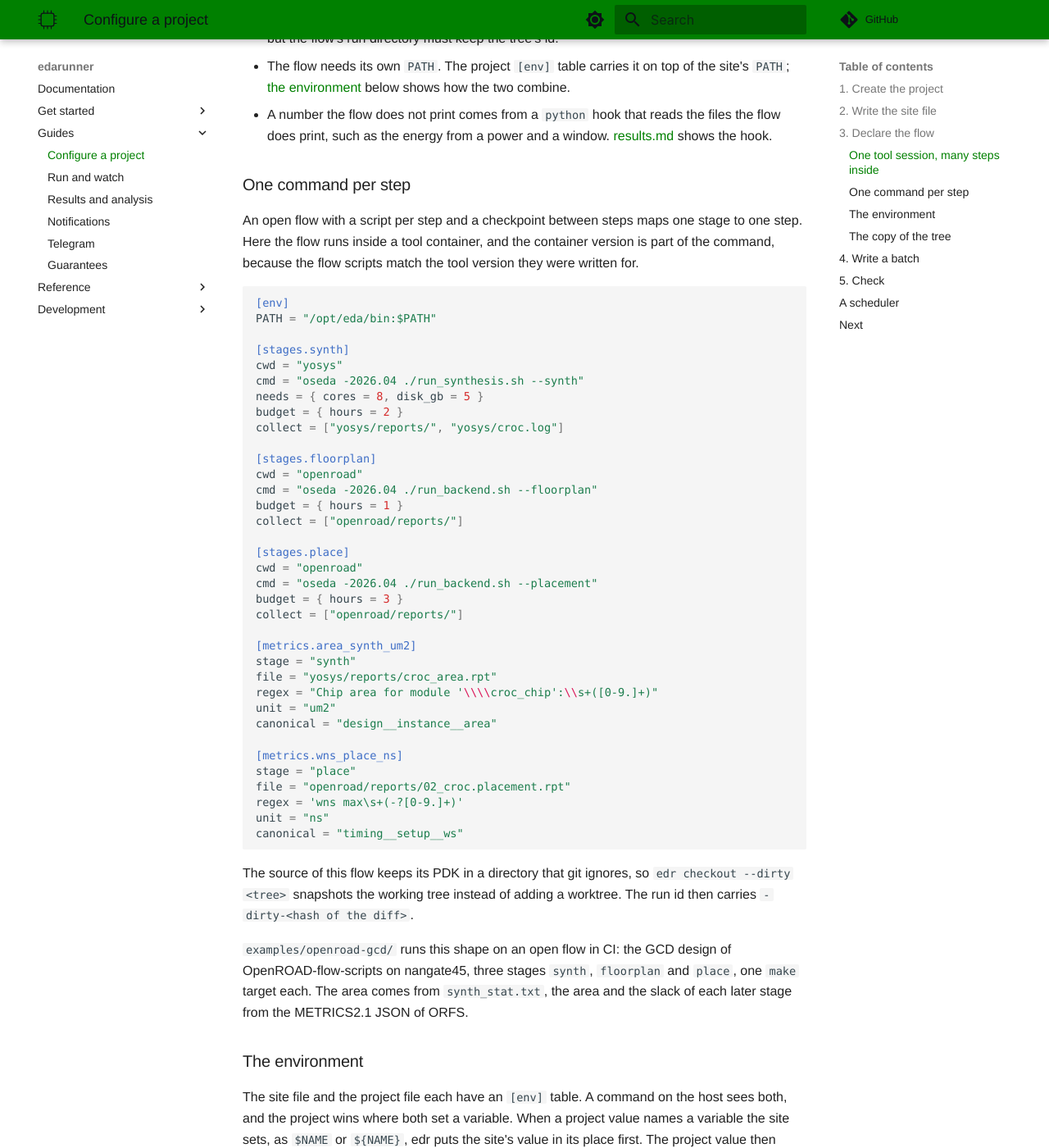
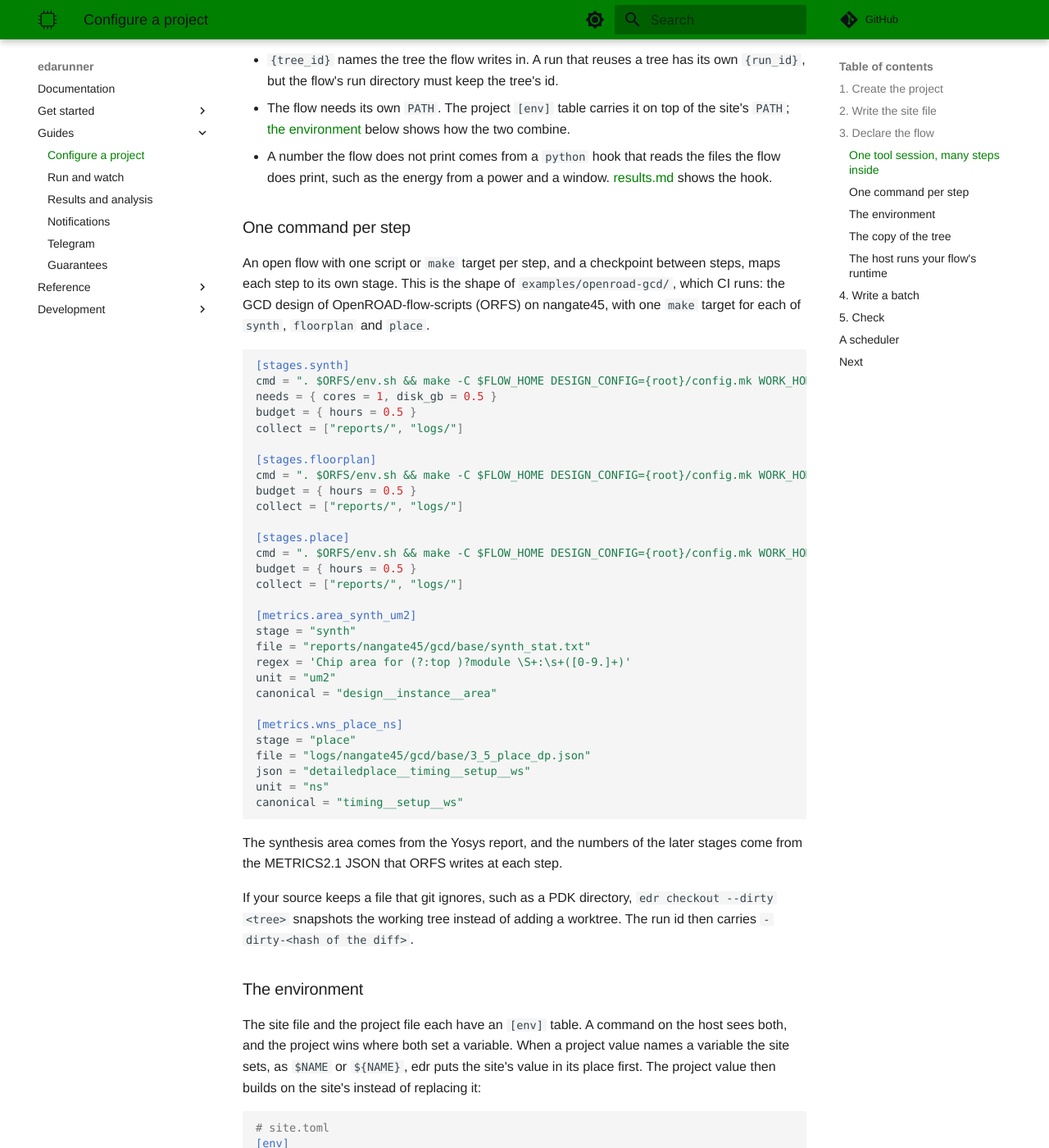
Before and after one commit to lionnus/edarunner, an MkDocs documentation site: the page built from docs/configure.md, in a window 1280 px wide and 1400 px high, scrolled down 3552 px. Shown: the whole window at 82% size. Built offline with MkDocs 1.6.1 and Material for MkDocs 9.7.7, drawn with Linux system fonts in a browser that asks for light colours; comment, search, counter and statistics services are not loaded; some of the changed text lies outside the part shown.

Commit message:
:memo: docs: Rewrite the openers, drop the fake flow and add the host runtime hook

````diff
--- a/docs/configure.md
+++ b/docs/configure.md
@@ -1,8 +1,8 @@
 # Configure a project
 
-After this page your own flow is a project. It has an `edr.toml` with
-stages and metrics, a site file with your hosts, and a batch that `edr
-check` accepts.
+This page turns your own flow into a project: an `edr.toml` with stages
+and metrics, a site file that lists your hosts, and a first batch that
+`edr check` accepts.
 
 ![The files of a project: what you write, what edr writes, and what lives outside](diagrams/project-files.svg)
 
@@ -14,15 +14,15 @@
 ```
 
 `edr init` writes `edr.toml`, a template with one stage and one metric,
-and `edr-watch.service`, the systemd unit for the watcher. `--site` names
-the directory or the file of the private site file; `edr init` does not
-write that file. The template then points at
+and `edr-watch.service`, the systemd unit for the watcher. `--site` is
+the directory that holds your private site file, or the file itself.
+`edr init` does not write the site file; the template just points at
 `~/.config/edarunner/site.toml`.
 
-Put `data/` in the project's `.gitignore`. In git: `edr.toml`,
-`tasks.toml`, `jobs/`, `hooks/` and `edr-watch.service`. Not in git: the
-database, the results and the boards under `data/`, the state directory,
-the worktrees, the run trees on the hosts, `site.toml` and the Telegram
+Put `data/` in the project's `.gitignore`. Commit `edr.toml`,
+`tasks.toml`, `jobs/`, `hooks/` and `edr-watch.service`. Keep out of git
+the database, results and boards under `data/`, the state directory, the
+worktrees, the run trees on the hosts, `site.toml` and the Telegram
 token.
 
 ## 2. Write the site file
@@ -44,9 +44,10 @@
 ```
 
 Add `[tools.<name>]` when not every host has a tool, or when a stage has
-to wait for seats, and `[telegram]` when you want alerts on your phone.
-`examples/site/` shows both with placeholder names. The core knows no
-licence manager; a site hook such as `examples/site/hooks/flexlm_free.sh`
+to wait for seats. Add `[telegram]`, `[ntfy]` or `[mail]` for alerts;
+[notify.md](notify.md) sets them up.
+`examples/site/` shows both with placeholder names. edarunner knows no
+licence manager itself; a site hook such as `examples/site/hooks/flexlm_free.sh`
 turns the output of a licence tool into the `free total` line a probe
 prints. [reference/configuration.md](reference/configuration.md) lists
 every key.
@@ -61,18 +62,19 @@
 
 Cut a stage where the tool session ends, or where you want a budget, a
 retry rule or a stop of your own. Everything inside a stage is a step,
-which `edr` tracks through `progress`, extracts metrics from per step,
-and resumes through `{checkpoint}`. A stage with `foreach = "tasks"`
+which `edr` follows through `progress`. `edr` can extract metrics per
+step and resume a stage from a step through `{checkpoint}`. A stage with `foreach = "tasks"`
 fans out into tasks that run in parallel on the host and share one queue
 across runs. The two configs below show the two shapes a flow takes. The
 names and paths are examples.
 
 ### One tool session, many steps inside
 
-A commercial place-and-route flow runs its stages inside one tool
-session. A new session per stage would cost a licence checkout and a
-library reload. So the stages stay inside one command, and `edr` tracks
-them as steps through the numbered report directories.
+A commercial place-and-route tool runs synthesis, placement, clock tree
+synthesis and routing in one session, because a new session for each would
+cost a licence checkout and a library reload. So they stay in one edr
+stage, and `edr` tracks each of them as a step through the numbered report
+directories.
 
 ```toml
 [env]
@@ -88,14 +90,14 @@
 budget = { hours = 14, disk_gb = 150 }
 retry = { match = "licen[cs]e", wait_s = 900, max = 3 }
 collect = ["flow/runs/{tree_id}/reports/"]
-collect_on_request = { netlist = ["flow/runs/{tree_id}/out/{vars.netlist_stage}/"] }
+collect_on_request = { netlist = ["flow/runs/{tree_id}/out/{vars.netlist_step}/"] }
 prune = { lib = ["flow/runs/{tree_id}/out/library"] }
 
 [stages.power]
 foreach = "tasks"
 parallel = 1
 task_dir = "sim/tests/{build_tag}/{task.test}"
-cmd = "env RUN_DIR={root}/flow/runs/{tree_id} NETLIST={root}/flow/runs/{tree_id}/out/{vars.netlist_stage}/top.v flow/power/run.sh {task.kernel} CONFIG={config} {task.args}"
+cmd = "env RUN_DIR={root}/flow/runs/{tree_id} NETLIST={root}/flow/runs/{tree_id}/out/{vars.netlist_step}/top.v flow/power/run.sh {task.kernel} CONFIG={config} {task.args}"
 after_each = "rm -f {task_dir}/wave.vcd"
 needs = { cores = 4, disk_gb = 60, tools = { sim = 1 } }
 budget = { hours = 8, disk_gb = 400, per = "task" }
@@ -116,24 +118,24 @@
 unit = "W"
 canonical = "power__total"
 
-[metrics.window_fs]
+[metrics.window_ns]
 stage = "power"
 file = "{task_dir}/power/phases.json"
-json = "window_dur"
-unit = "fs"
+json = "window_ns"
+unit = "ns"
 
 [metrics.energy_nj]
 stage = "power"
 file = "{task_dir}/power/phases.json"
-python = "hooks/energy.py:energy_nj"   # reads power.csv next to it; returns power_w * window_fs / 1e6
+python = "hooks/energy.py:energy_nj"   # power_w from reports/power.csv times window_ns from phases.json
 unit = "nJ"
 canonical = "energy"
 ```
 
 The stages run in file order, `pnr` then `power`. A job that lists
 `stages = ["power"]` with `reuse` runs the kernels on an existing
-netlist. The job sets `vars = { netlist_stage = 11 }` to name the step
-directory that holds it. `{vars.netlist_stage}` has no value without it.
+netlist. The job sets `vars = { netlist_step = 11 }` to name the step
+directory that holds it; without it, `{vars.netlist_step}` has no value.
 
 Three details matter in this shape:
 
@@ -149,57 +151,50 @@
 
 ### One command per step
 
-An open flow with a script per step and a checkpoint between steps maps
-one stage to one step. Here the flow runs inside a tool container, and
-the container version is part of the command, because the flow scripts
-match the tool version they were written for.
+An open flow with one script or `make` target per step, and a checkpoint
+between steps, maps each step to its own stage. This is the shape of
+`examples/openroad-gcd/`, which CI runs: the GCD design of
+OpenROAD-flow-scripts (ORFS) on nangate45, with one `make` target for each
+of `synth`, `floorplan` and `place`.
 
 ```toml
-[env]
-PATH = "/opt/eda/bin:$PATH"
-
 [stages.synth]
-cwd = "yosys"
-cmd = "oseda -2026.04 ./run_synthesis.sh --synth"
-needs = { cores = 8, disk_gb = 5 }
-budget = { hours = 2 }
-collect = ["yosys/reports/", "yosys/croc.log"]
+cmd = ". $ORFS/env.sh && make -C $FLOW_HOME DESIGN_CONFIG={root}/config.mk WORK_HOME={root} {overrides} synth"
+needs = { cores = 1, disk_gb = 0.5 }
+budget = { hours = 0.5 }
+collect = ["reports/", "logs/"]
 
 [stages.floorplan]
-cwd = "openroad"
-cmd = "oseda -2026.04 ./run_backend.sh --floorplan"
-budget = { hours = 1 }
-collect = ["openroad/reports/"]
+cmd = ". $ORFS/env.sh && make -C $FLOW_HOME DESIGN_CONFIG={root}/config.mk WORK_HOME={root} {overrides} floorplan"
+budget = { hours = 0.5 }
+collect = ["reports/", "logs/"]
 
 [stages.place]
-cwd = "openroad"
-cmd = "oseda -2026.04 ./run_backend.sh --placement"
-budget = { hours = 3 }
-collect = ["openroad/reports/"]
+cmd = ". $ORFS/env.sh && make -C $FLOW_HOME DESIGN_CONFIG={root}/config.mk WORK_HOME={root} {overrides} place"
+budget = { hours = 0.5 }
+collect = ["reports/", "logs/"]
 
 [metrics.area_synth_um2]
 stage = "synth"
-file = "yosys/reports/croc_area.rpt"
-regex = "Chip area for module '\\\\croc_chip':\\s+([0-9.]+)"
+file = "reports/nangate45/gcd/base/synth_stat.txt"
+regex = 'Chip area for (?:top )?module \S+:\s+([0-9.]+)'
 unit = "um2"
 canonical = "design__instance__area"
 
 [metrics.wns_place_ns]
 stage = "place"
-file = "openroad/reports/02_croc.placement.rpt"
-regex = 'wns max\s+(-?[0-9.]+)'
+file = "logs/nangate45/gcd/base/3_5_place_dp.json"
+json = "detailedplace__timing__setup__ws"
 unit = "ns"
 canonical = "timing__setup__ws"
 ```
 
-The source of this flow keeps its PDK in a directory that git ignores, so
-`edr checkout --dirty <tree>` snapshots the working tree instead of adding a
-worktree. The run id then carries `-dirty-<hash of the diff>`.
+The synthesis area comes from the Yosys report, and the numbers of the
+later stages come from the METRICS2.1 JSON that ORFS writes at each step.
 
-`examples/openroad-gcd/` runs this shape on an open flow in CI: the GCD design
-of OpenROAD-flow-scripts on nangate45, three stages `synth`, `floorplan` and
-`place`, one `make` target each. The area comes from `synth_stat.txt`, the
-area and the slack of each later stage from the METRICS2.1 JSON of ORFS.
+If your source keeps a file that git ignores, such as a PDK directory,
+`edr checkout --dirty <tree>` snapshots the working tree instead of adding
+a worktree. The run id then carries `-dirty-<hash of the diff>`.
 
 ### The environment
 
@@ -241,6 +236,41 @@
 every git command in the flow would fail. The run id and the spec
 already record the source tag, and the flow on the host needs no git.
 
+### The host runs your flow's runtime
+
+The copy brings your source to the host, but the flow still runs with the
+host's own interpreter and tools. A Python virtual environment that you
+built on the head node does not work there: it points at an interpreter
+path that may not exist on the host, and `[sync] exclude` often leaves it
+behind anyway. A flow that calls `python` from `{root}/.venv/bin`, as in
+the first example above, then fails at its first step.
+
+`[sync] after` runs a command on the head node after each copy, with the
+run's `{host}`, `{root}` and `{mount}`. Use it to set up the environment
+on the host. The seed hook of
+[edarunner-example](https://github.com/lionnus/edarunner-example)
+(`site/hooks/seed_python.sh`) copies the uv-managed Python onto the
+host's scratch disk and runs `uv sync` in the run tree:
+
+```toml
+[sync]
+exclude = [".venv"]
+after = "bash {site_dir}/hooks/seed_python.sh {host} {root} {mount}"
+```
+
+The core of such a hook is one ssh call:
+
+```sh
+#!/usr/bin/env bash
+# seed_python.sh <host> <root> <mount>
+set -euo pipefail
+host=$1 root=$2 mount=$3
+ssh -n -o BatchMode=yes "$host" "cd '$root' && UV_CACHE_DIR='$mount/$USER/uv-cache' uv sync -q"
+```
+
+When the command exits with a non-zero code, the sync counts as failed
+and the run does not start.
+
 ## 4. Write a batch
 
 ```toml
@@ -256,7 +286,7 @@
 label = "base_dw0"
 config = "base"
 overrides = { DW = 0 }
-vars = { netlist_stage = 11 }
+vars = { netlist_step = 11 }
 ```
 
 `source` is the tag that `edr checkout` printed; [run.md](run.md) shows
@@ -266,10 +296,10 @@
 `<date>_<label>_<build_tag>_g<src>`. A job without `config` and overrides
 has an empty build tag, and the run id drops that part with its `_`.
 
-The `vars` table holds any other value the flow needs. Each key is a
-placeholder `{vars.<name>}` in the stage strings, `[env]` and `collect`. A
-key must be an identifier. `overrides` reach the command as tokens, while
-`vars` go only where a string names them.
+The `vars` table holds any other value the flow needs. Each key becomes a
+placeholder `{vars.<name>}` for the stage strings, `[env]` and `collect`,
+so a key must be an identifier. `overrides` reach the command as tokens,
+while `vars` appear only where a string names them.
 
 ## 5. Check
 
@@ -279,9 +309,9 @@
 
 `check` loads every file, imports the hooks, and probes every host over
 ssh for its cores, load, RAM and scratch. It names every tool the head
-node lacks, and plans every batch under `jobs/`. It prints one `problem:`
-line per fault and exits 1, or `ok: 2 hosts, 3 stages, 5 metrics, 1
-batches` and exits 0.
+node lacks, and plans every batch under `jobs/`. For each fault it prints
+a `problem:` line and exits 1. Otherwise it prints `ok:` with the number
+of hosts, stages, metrics and batches, and exits 0.
 
 ## A scheduler
 
````
Also changed, not shown: other parts of docs/configure.md (+1 -1 lines), docs/README.md (+8 -8 lines), docs/concepts.md (+20 -15 lines), docs/install.md (+9 -9 lines).
